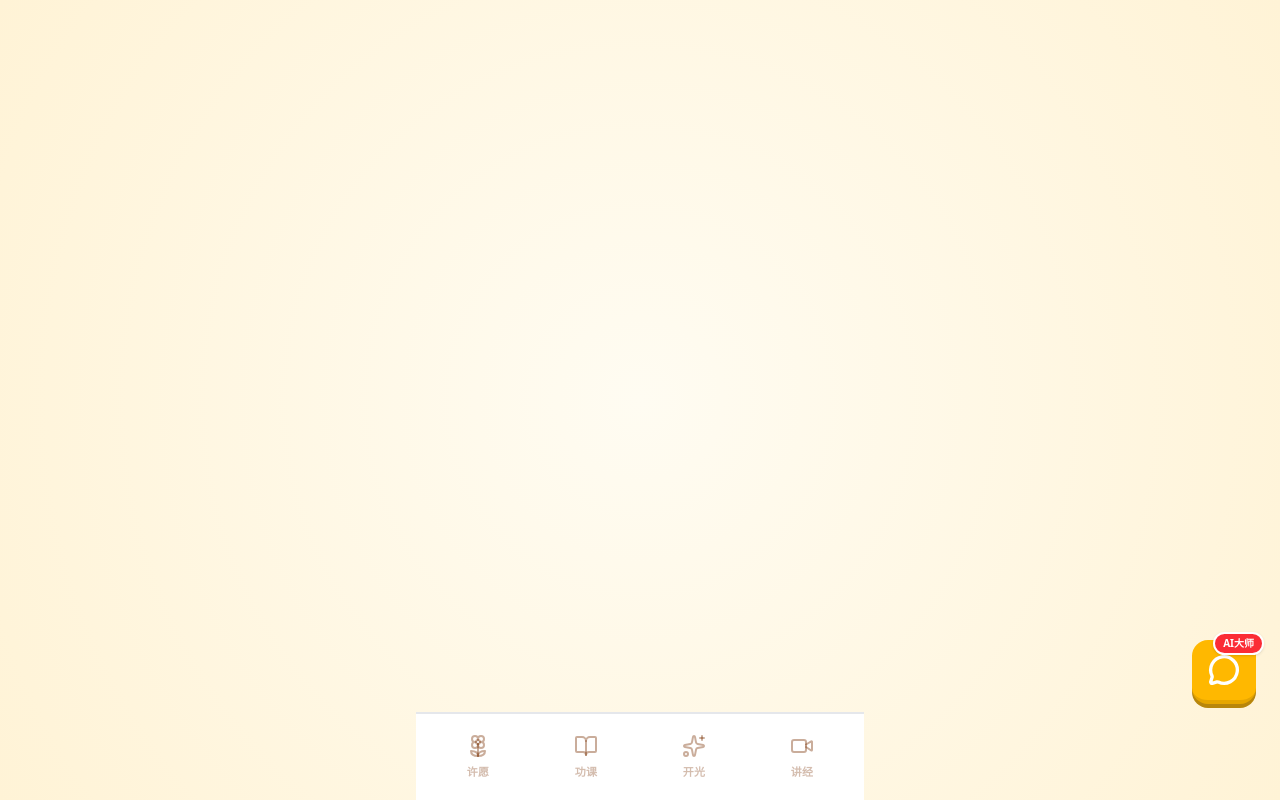
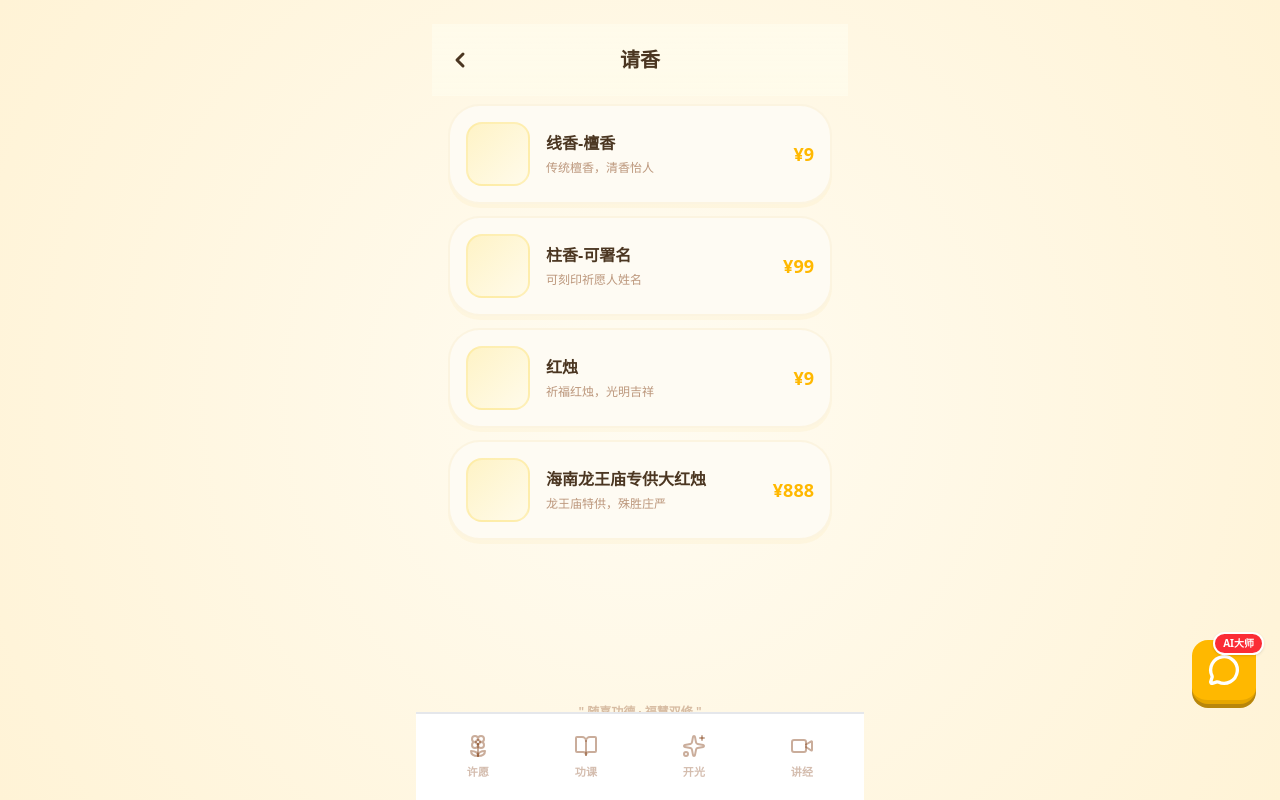
Before and after one commit to jorben/gongde, a React (Vite) app: page /products/1 in a window 1280 px wide. Before the commit this address had no page. Shown: the top 800 px of the page. Built offline with nearby package versions, Linux system fonts and the light colour scheme.

Commit message:
feat: 添加产品列表页面和路由

```diff
--- a/src/App.tsx
+++ b/src/App.tsx
@@ -5,6 +5,7 @@ import { HomeworkPage } from './modules/homework/HomeworkPage'
 import { ConsecrationPage } from './modules/consecration/ConsecrationPage'
 import { LecturePage } from './modules/lecture/LecturePage'
 import { TemplesPage } from './modules/temples/TemplesPage'
+import { ProductListPage } from './modules/products/ProductListPage'
 
 function App() {
   return (
@@ -16,6 +17,7 @@ function App() {
           <Route path="/consecration" element={<ConsecrationPage />} />
           <Route path="/lecture" element={<LecturePage />} />
           <Route path="/temples" element={<TemplesPage />} />
+          <Route path="/products/:category" element={<ProductListPage />} />
         </Routes>
       </Layout>
     </Router>
--- /dev/null
+++ b/src/modules/products/ProductListPage.tsx
@@ -0,0 +1,119 @@
+import { useNavigate, useParams } from 'react-router-dom'
+import { ChevronLeft } from 'lucide-react'
+
+interface Product {
+  id: string
+  name: string
+  description?: string
+  price: string
+  image?: string
+}
+
+interface CategoryConfig {
+  title: string
+  products: Product[]
+}
+
+const CATEGORY_DATA: Record<string, CategoryConfig> = {
+  incense: {
+    title: '请香',
+    products: [
+      { id: '1', name: '线香-檀香', price: '¥9', description: '传统檀香，清香怡人' },
+      { id: '2', name: '柱香-可署名', price: '¥99', description: '可刻印祈愿人姓名' },
+      { id: '3', name: '红烛', price: '¥9', description: '祈福红烛，光明吉祥' },
+      { id: '4', name: '海南龙王庙专供大红烛', price: '¥888', description: '龙王庙特供，殊胜庄严' },
+    ],
+  },
+  merit: {
+    title: '功德',
+    products: [
+      { id: '1', name: '功德捐赠', price: '¥1起', description: '随喜功德，广种福田' },
+      { id: '2', name: '弘法寺大雄宝殿修缮', price: '¥100起', description: '可在功德碑署名' },
+      { id: '3', name: '弘法寺藏经阁建造', price: '¥100起', description: '可在功德碑署名' },
+    ],
+  },
+  donation: {
+    title: '募捐',
+    products: [
+      { id: '1', name: '留守儿童月捐计划', price: '随喜', description: '关爱留守儿童，传递温暖' },
+      { id: '2', name: '腾讯公益合作计划', price: '随喜', description: '与腾讯公益携手行善' },
+    ],
+  },
+}
+
+export const ProductListPage = () => {
+  const navigate = useNavigate()
+  const { category } = useParams<{ category: string }>()
+
+  const config = CATEGORY_DATA[category || ''] || CATEGORY_DATA.incense
+
+  const handleProductClick = (product: Product) => {
+    // 暂时弹窗提示
+    alert(`即将开放：${product.name}`)
+  }
+
+  return (
+    <div className="flex flex-col min-h-screen pb-20">
+      {/* Header */}
+      <div className="sticky top-0 z-40 bg-gradient-to-b from-amber-50 to-amber-50/95 backdrop-blur-sm">
+        <div className="flex items-center px-4 py-4">
+          <button
+            onClick={() => navigate(-1)}
+            className="p-2 -ml-2 text-duo-text hover:bg-amber-100/50 rounded-full transition-colors"
+          >
+            <ChevronLeft size={24} strokeWidth={3} />
+          </button>
+          <h1 className="flex-1 text-center text-xl font-black text-duo-text pr-8">
+            {config.title}
+          </h1>
+        </div>
+      </div>
+
+      {/* Product List */}
+      <div className="flex-1 px-4 py-2 space-y-3">
+        {config.products.map((product) => (
+          <div
+            key={product.id}
+            onClick={() => handleProductClick(product)}
+            className="duo-card p-4 flex items-center gap-4 cursor-pointer hover:shadow-lg transition-shadow active:scale-[0.98]"
+          >
+            {/* Product Icon */}
+            <div className="w-16 h-16 rounded-2xl bg-gradient-to-br from-amber-100 to-amber-50 flex items-center justify-center border-2 border-amber-200/50 flex-shrink-0">
+              <span className="text-2xl">
+                {category === 'incense' && '🪔'}
+                {category === 'merit' && '🙏'}
+                {category === 'donation' && '💝'}
+              </span>
+            </div>
+
+            {/* Product Info */}
+            <div className="flex-1 min-w-0">
+              <h3 className="text-base font-black text-duo-text truncate">
+                {product.name}
+              </h3>
+              {product.description && (
+                <p className="text-xs text-amber-900/50 mt-1 truncate">
+                  {product.description}
+                </p>
+              )}
+            </div>
+
+            {/* Price */}
+            <div className="flex-shrink-0">
+              <span className="text-lg font-black text-duo-yellow">
+                {product.price}
+              </span>
+            </div>
+          </div>
+        ))}
+      </div>
+
+      {/* Bottom Tip */}
+      <div className="px-4 py-6">
+        <p className="text-center text-xs font-bold text-amber-900/30">
+          " 随喜功德 · 福慧双修 "
+        </p>
+      </div>
+    </div>
+  )
+}
--- a/src/modules/worship/WorshipPage.tsx
+++ b/src/modules/worship/WorshipPage.tsx
@@ -304,16 +304,16 @@ export const WorshipPage = () => {
         {/* 快捷入口 */}
         <div className="flex justify-around pt-2">
           {[
-            { icon: '/action/qingxiang.png', label: '请香' },
-            { icon: '/action/gongde.png', label: '功德' },
-            { icon: '/action/mujuan.png', label: '募捐' }
+            { icon: '/action/qingxiang.png', label: '请香', route: '/products/incense' },
+            { icon: '/action/gongde.png', label: '功德', route: '/products/merit' },
+            { icon: '/action/mujuan.png', label: '募捐', route: '/products/donation' }
           ].map((item) => (
             <button
               key={item.label}
-              disabled
-              className="flex flex-col items-center gap-2 opacity-60 cursor-not-allowed group"
+              onClick={() => navigate(item.route)}
+              className="flex flex-col items-center gap-2 group"
             >
-              <div className="w-14 h-14 rounded-full bg-amber-50/50 border-2 border-amber-100 overflow-hidden transition-transform group-hover:scale-105">
+              <div className="w-14 h-14 rounded-full bg-amber-50/50 border-2 border-amber-100 overflow-hidden transition-transform group-hover:scale-105 group-active:scale-95">
                 <img src={item.icon} alt={item.label} className="w-full h-full object-cover" />
               </div>
               <span className="text-[11px] font-black text-amber-900/70 uppercase tracking-tighter">{item.label}</span>
```
